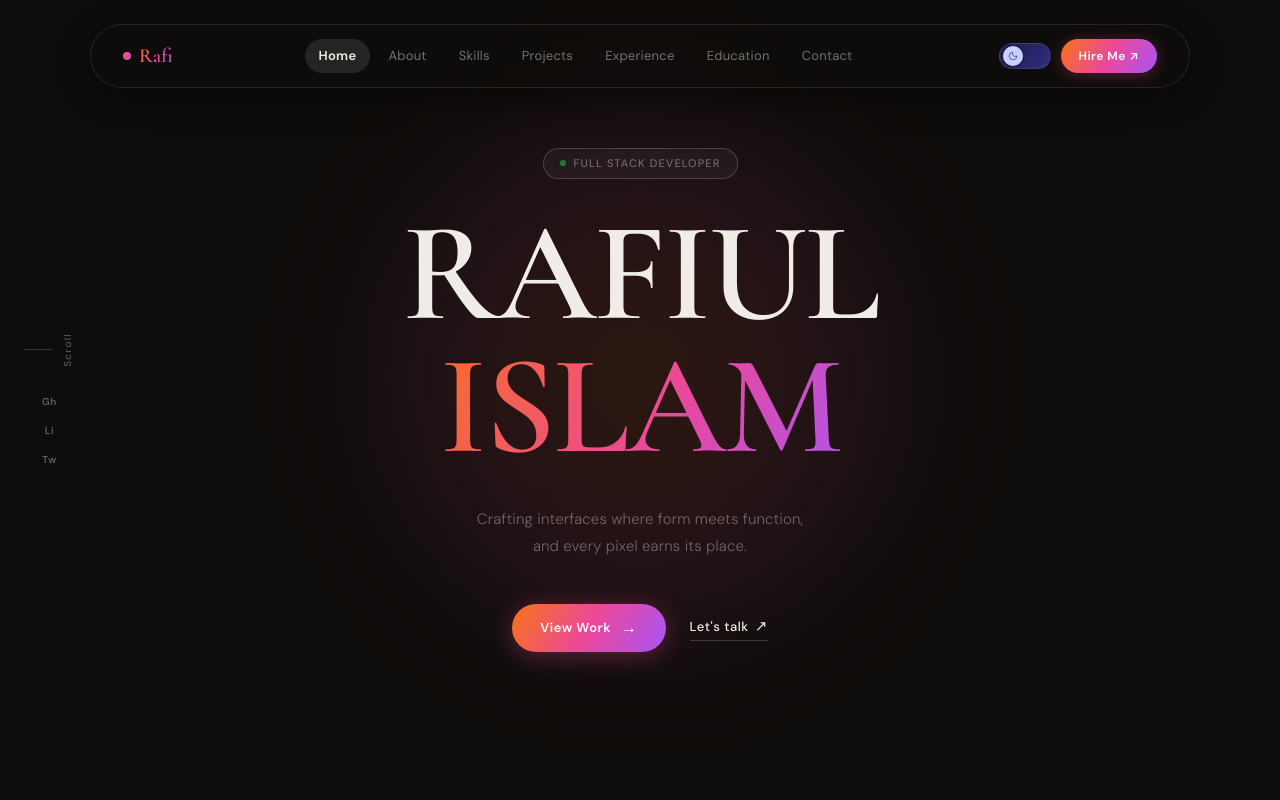
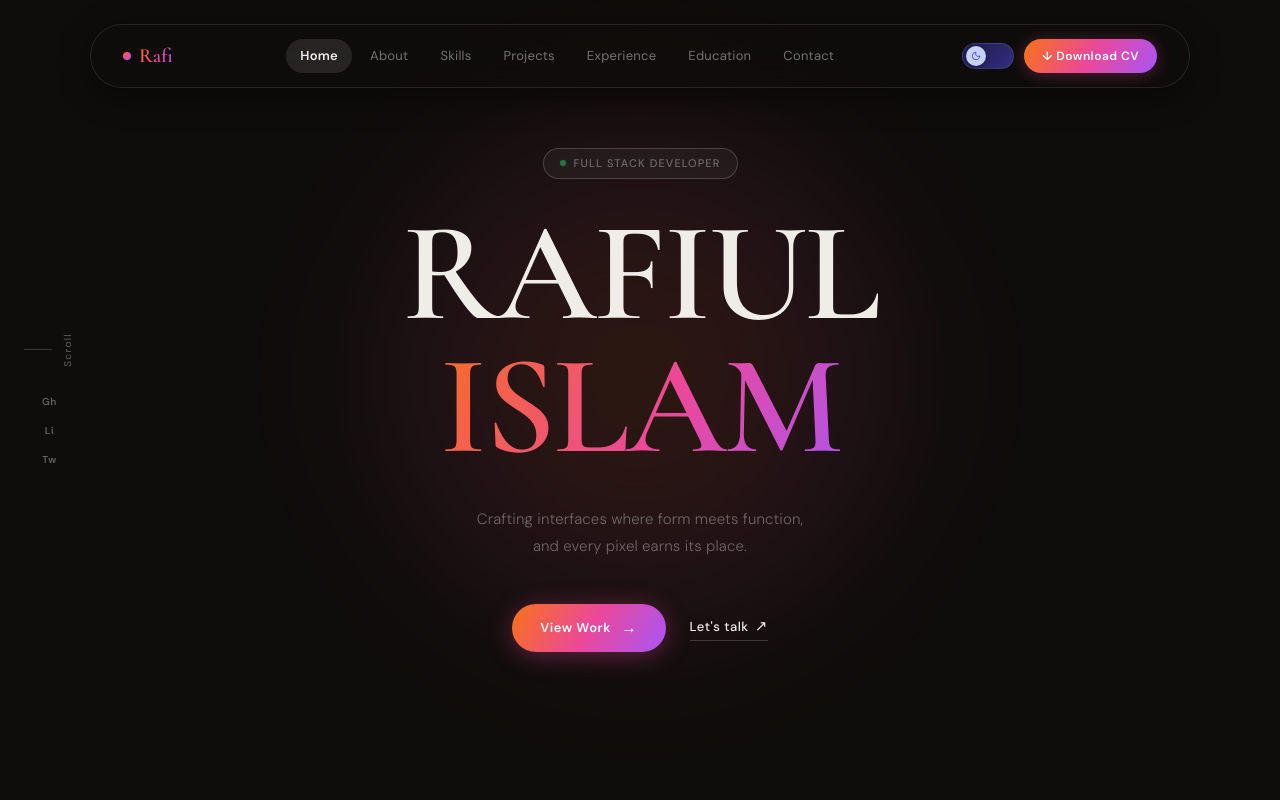
Before and after one commit to dev-rafiul/using-antigravity-portfolio-2, a React (Vite) app: page / in a window 1280 px wide. Shown: the top 800 px of the page. Built offline with nearby package versions, Linux system fonts and the light colour scheme.

Commit message:
navbar replace

```diff
--- a/src/components/InteractiveNavbar.jsx
+++ b/src/components/InteractiveNavbar.jsx
@@ -174,10 +174,10 @@ const InteractiveNavbar = ({ theme = 'dark', toggleDarkMode, activeSection }) =>
             </span>
           </button>
 
-          {/* Hire me CTA — desktop */}
+          {/* Download CV — desktop */}
           <a
-            href="#contact"
-            onClick={e => { e.preventDefault(); scrollTo('contact'); }}
+            href="/resume.pdf"
+            download
             className="hidden sm:inline-flex"
             style={{
               alignItems: 'center', gap: 6,
@@ -194,7 +194,7 @@ const InteractiveNavbar = ({ theme = 'dark', toggleDarkMode, activeSection }) =>
             onMouseEnter={e => { e.currentTarget.style.transform = 'scale(1.05)'; e.currentTarget.style.boxShadow = '0 4px 24px rgba(236,72,153,0.5)'; }}
             onMouseLeave={e => { e.currentTarget.style.transform = 'scale(1)'; e.currentTarget.style.boxShadow = '0 2px 16px rgba(236,72,153,0.3)'; }}
           >
-            Hire Me ↗
+            ↓ Download CV
           </a>
 
           {/* Mobile hamburger */}
```
Also changed, not shown: 1 other file (tests, documents, lock files or other folders).
